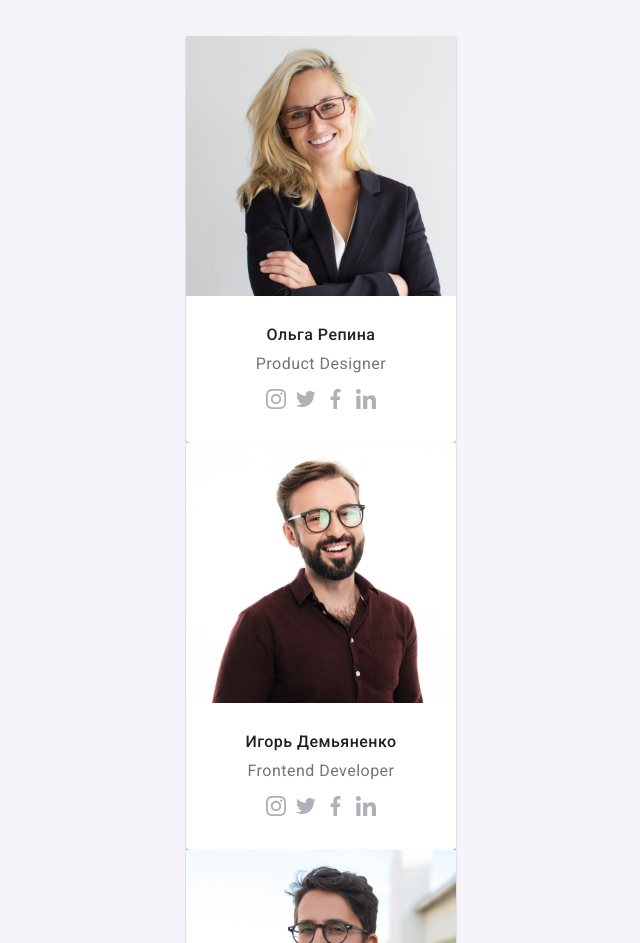
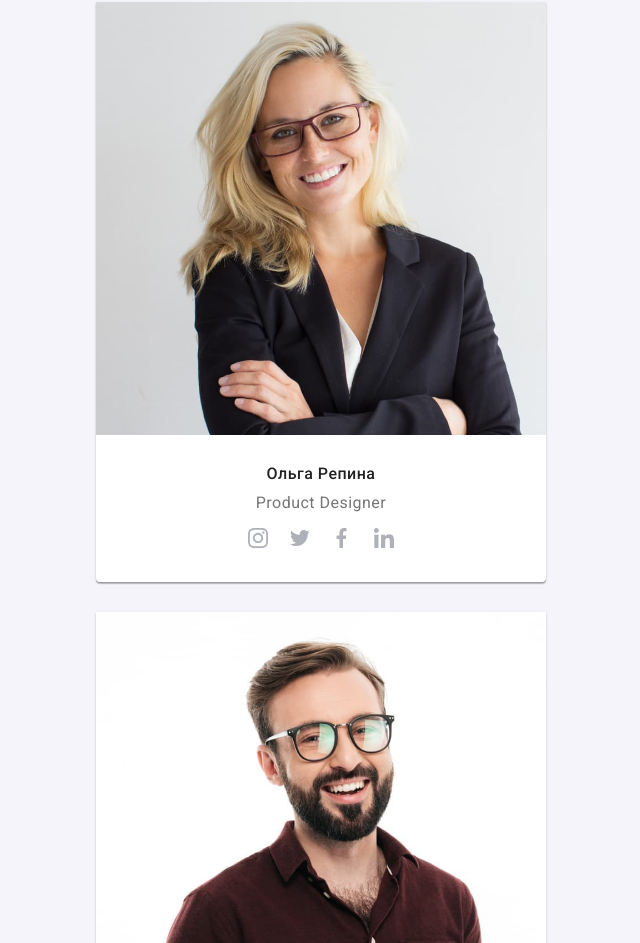
Before and after one commit to Gitforcommit/goit-markup-hw-07, a plain HTML site: page index.html in a window 1280 px wide. Shown: the part 150-1093 px from the top of the page, without its empty margins (319-959 px from the left). Drawn offline with nearby package versions, Linux system fonts and the light colour scheme.

Commit message:
is it 7 or 8 hw?

```diff
--- a/index.html
+++ b/index.html
@@ -145,11 +145,11 @@
         </div>
       </section> -->
       <section class="team-section">
-        <div class="team-container">
+        <div class="team-container container">
           <h2 class="team-container__title">Наша команда</h2>
           <ul class="team-container__list">
             <li class="team-container__card">
-              <img width="270" src="./images/staff.jpg" alt="Игорь Демьяненко Product Designer" />
+              <img src="./images/staff.jpg" alt="Игорь Демьяненко Product Designer" />
               <div class="team-description">
                 <h2 class="team-description__name">Ольга Репина</h2>
                 <p class="team-description__job">Product Designer</p>
@@ -186,7 +186,7 @@
               </div>
             </li>
             <li class="team-container__card">
-              <img width="270" src="./images/staff1.jpg" alt="Ольга Репина Frontend Developer" />
+              <img src="./images/staff1.jpg" alt="Ольга Репина Frontend Developer" />
               <div class="team-description">
                 <h2 class="team-description__name">Игорь Демьяненко</h2>
                 <p class="team-description__job">Frontend Developer</p>
@@ -223,7 +223,7 @@
               </div>
             </li>
             <li class="team-container__card">
-              <img width="270" src="./images/staff2.jpg" alt="Николай Тарасов Marketing" />
+              <img src="./images/staff2.jpg" alt="Николай Тарасов Marketing" />
               <div class="team-description">
                 <h2 class="team-description__name">Николай Тарасов</h2>
                 <p class="team-description__job">Marketing</p>
@@ -260,7 +260,7 @@
               </div>
             </li>
             <li class="team-container__card">
-              <img width="270" src="./images/staff3.jpg" alt="Михаил Ермаков UI Designer" />
+              <img src="./images/staff3.jpg" alt="Михаил Ермаков UI Designer" />
               <div class="team-description">
                 <h2 class="team-description__name">Михаил Ермаков</h2>
                 <p class="team-description__job">UI Designer</p>
--- a/sass/base/_commonStyles.scss
+++ b/sass/base/_commonStyles.scss
@@ -28,6 +28,8 @@ h3 {
 
 img {
   display: block;
+  max-width: 100%;
+  height: auto;
 }
 
 textarea {
@@ -40,11 +42,13 @@ textarea {
 }
 
 .container {
+  width: 100%;
   padding-left: 15px;
   padding-right: 15px;
   margin-left: auto;
   margin-right: auto;
   margin-bottom: 0;
+  margin-top: 0;
 }
 
 .cursor {
--- a/sass/components/_ourTeamSection.scss
+++ b/sass/components/_ourTeamSection.scss
@@ -3,12 +3,17 @@
   padding: 94px 0px 94px 0px;
 }
 
-.team-container {
-  padding-left: 15px;
-  padding-right: 15px;
-  margin-left: auto;
-  margin-right: auto;
-  margin-bottom: 0;
+@media screen and (min-width: 480px) {
+  .team-section {
+    padding-top: 60px;
+    padding-bottom: 60px;
+  }
+}
+
+@media screen and (min-width: 480px) {
+  .team-container {
+    max-width: 480px;
+  }
 }
 
 .team-container__title {
@@ -26,7 +31,7 @@
 }
 
 .team-description__item {
-  margin-right: 10px;
+  margin-right: 22px;
 
   &:nth-child(4n) {
     margin-right: 0px;
@@ -34,21 +39,15 @@
 }
 
 .team-container__card {
-  margin-left: auto;
-  margin-right: auto;
-  width: 270px;
   background-color: white;
   box-shadow: 0px 1px 3px rgba(0, 0, 0, 0.12), 0px 1px 1px rgba(0, 0, 0, 0.14),
     0px 2px 1px rgba(0, 0, 0, 0.2);
   border-radius: 0px 0px 4px 4px;
+  margin-bottom: 30px;
 
-  // &:first-child {
-  //   margin-left: 0;
-  // }
-
-  // &:nth-child(4n) {
-  //   margin-right: 0;
-  // }
+  &:last-child {
+    margin-bottom: 0px;
+  }
 }
 
 .team-description {
@@ -66,6 +65,7 @@
 
 .team-description__job {
   color: var(--secondary-color);
+  font-weight: 400;
   font-size: 16px;
   line-height: 1.18;
   text-align: center;
```
Also changed, not shown: css/main.css, css/main.min.css, 2 other files.
